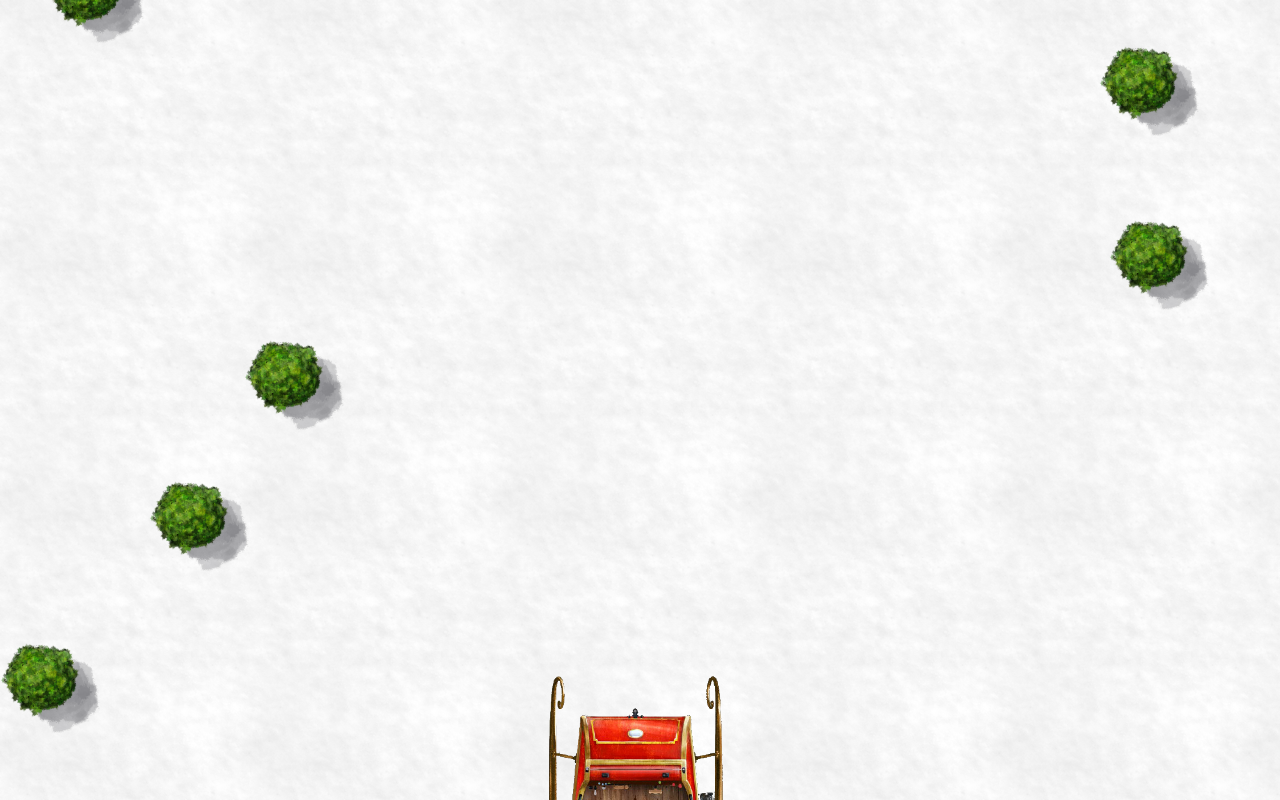
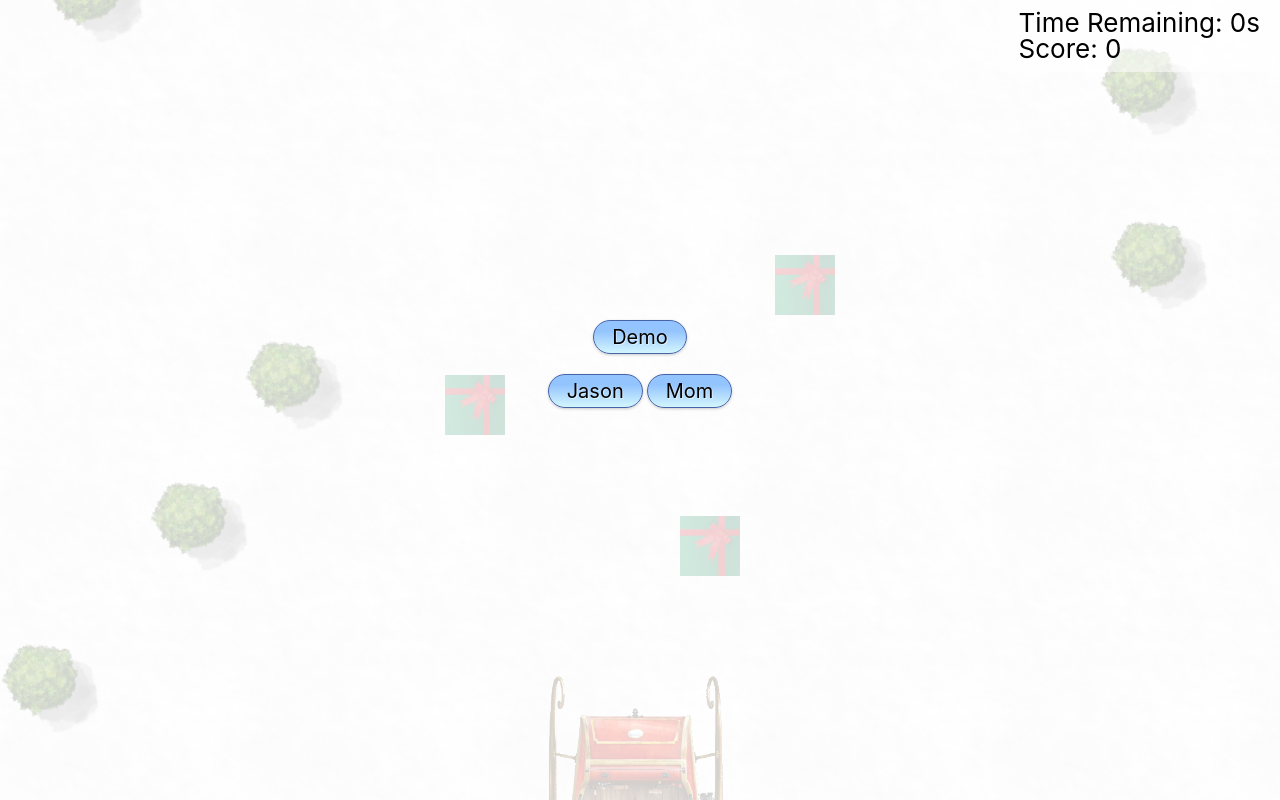
Before and after one commit to MattEagle/christmas, a plain HTML site: page index.html in a window 1280 px wide. Drawn offline with Linux system fonts and the light colour scheme.

Commit message:
add presents

```diff
--- a/css/styles.css
+++ b/css/styles.css
@@ -81,6 +81,18 @@ table {
   z-index: 2;
 }
 
+.present {
+  width: 60px;
+  position: absolute;
+  top: -60px;
+  height: 60px;
+  background-image: url(../img/gift.jpg);
+  background-size: cover;
+  background-position: center;
+  background-repeat: no-repeat;
+  z-index: 2;
+}
+
 .path {
   position: absolute;
   top: 0;
@@ -101,6 +113,7 @@ table {
   -ms-transition: all 200ms ease;
   -o-transition: all 200ms ease;
   transition: all 200ms ease;
+  z-index: 4;
 }
 
 .sleigh.left {
@@ -110,3 +123,59 @@ table {
 .sleigh.right {
   left: 66%;
 }
+
+.overview {
+  position: absolute;
+  top: 0;
+  left: 0;
+  width: 100%;
+  height: 100%;
+  z-index: 4;
+  background: rgba(255, 255, 255, 0.8);
+  text-align: center;
+  vertical-align: middle;
+}
+
+.button {
+  margin: 10px auto;
+  font-size: 20px;
+  padding: 4px 18px;
+  cursor: pointer;
+  outline: none;
+
+  background: #94c4fe;
+  background: -webkit-gradient(linear, left top, left bottom, color-stop(31%,#94c4fe), color-stop(100%,#d3f6fe));
+  background: -webkit-linear-gradient(top,  #94c4fe 31%,#d3f6fe 100%);
+  background: -moz-linear-gradient(top,  #94c4fe 31%, #d3f6fe 100%);
+  background: -o-linear-gradient(top,  #94c4fe 31%,#d3f6fe 100%);
+  background: -ms-linear-gradient(top,  #94c4fe 31%,#d3f6fe 100%);
+  background: linear-gradient(to bottom,  #94c4fe 31%,#d3f6fe 100%);
+  filter: progid:DXImageTransform.Microsoft.gradient( startColorstr='#94c4fe', endColorstr='#d3f6fe',GradientType=0 );
+
+  -webkit-border-radius: 25px;
+  -moz-border-radius: 25px;
+  border-radius: 25px;
+
+  border: 1px solid #4864a9;
+  color: #000;
+  text-shadow: 1px 1px 0px rgba(255,255,255,.5);
+  -webkit-box-shadow:  0px 1px 3px 0px rgba(0, 0, 0, .2);
+  box-shadow:  0px 1px 3px 0px rgba(0, 0, 0, .2);
+
+  font-family: -apple-system,BlinkMacSystemFont,sans-serif;
+}
+
+.button.demo {
+  margin-top: 40vh;
+}
+
+.score {
+  position: fixed;
+  top: 0;
+  right: 0;
+  font-size: 26px;
+  padding: 10px 20px;
+  z-index: 5;
+  background: rgba(255, 255, 255, 0.5);
+  font-family: -apple-system,BlinkMacSystemFont,sans-serif;
+}
--- a/index.html
+++ b/index.html
@@ -16,11 +16,20 @@
 </head>
 
 <body>
+  <div class="score">
+    <b>Time Remaining:</b> <span id="timer">0s</span><br />
+    <b>Score:</b> <span id="score">0</span>
+  </div>
   <div id="container" class="container">
     <div id="path" class="path">
       <img id="sleigh" class="sleigh" src="img/sleigh.png" />
     </div>
   </div>
+  <div id="overview" class="overview">
+    <button id="start-demo" class="button demo">Demo</button><br />
+    <button id="start-jason" class="button jason">Jason</button>
+    <button id="start-mom" class="button mom">Mom</button>
+  </div>
 
   <script src="js/scripts.js"></script>
 </body>
--- a/js/scripts.js
+++ b/js/scripts.js
@@ -1,7 +1,10 @@
 var Game = function() {
   const LEFT = 0,
   MIDDLE = 1,
-  RIGHT = 2;
+  RIGHT = 2,
+  DEMO = 0,
+  JASON = 1,
+  MOM = 2;
 
   var speed = 6,
   fps = 60,
@@ -9,10 +12,14 @@ var Game = function() {
   container = null,
   rand = 100,
   trees = [],
+  presents = [],
   viewHeight = 0,
   treeIndex = 0,
   sleigh = null,
-  sleighPosition = MIDDLE;
+  sleighPosition = MIDDLE,
+  gameStarted = false,
+  gameUser = null,
+  score = 0;
 
   return {
     init: function() {
@@ -40,6 +47,22 @@ var Game = function() {
         }
         e.preventDefault();
       };
+
+      document.getElementById("start-demo").addEventListener("click", function() {
+        Game.startGame(DEMO);
+      });
+
+      document.getElementById("start-jason").addEventListener("click", function() {
+        Game.startGame(JASON);
+      });
+
+      document.getElementById("start-mom").addEventListener("click", function() {
+        Game.startGame(MOM);
+      });
+    },
+    startGame: function(user) {
+      gameStarted = true;
+      document.getElementById("overview").style.display = "none";
     },
     moveLeft: function() {
       switch (sleighPosition) {
@@ -84,8 +107,38 @@ var Game = function() {
       rand = Math.round(Math.random() * (1000 - 500)) + 500;
       setTimeout(function() {
         Game.addTree();
+
+        if(rand % 2 == 0) {
+          Game.addPresent();
+        }
+
         Game.randomInterval();
       }, rand);
+    },
+    addPresent: function() {
+      var present = document.createElement("div");
+      var pos = Math.round(Math.random() * (3 - 1) + 1);
+
+      present.classList.add("present");
+
+      switch (pos) {
+        case 1:
+        present.style.left = "95px";
+        present.classList.add("left");
+        break;
+
+        case 2:
+        present.style.left = "330px";
+        break;
+
+        case 3:
+        present.style.right = "95px";
+        present.classList.add("right");
+        break;
+      }
+
+      document.getElementById("path").appendChild(present);
+      presents.push(present);
     },
     addTree: function() {
       var tree = document.createElement("div");
@@ -119,6 +172,7 @@ var Game = function() {
       }, 1000 / fps);
     },
     redrawAssets: function() {
+      // animate the snow
       var snowTop = parseInt(getComputedStyle(snow)['top'].replace("px",""));
       snowTop += 0.5 * speed;
 
@@ -128,6 +182,7 @@ var Game = function() {
         snow.style.top = "0px";
       }
 
+      // animate the trees
       trees.forEach(function(tree, i){
         var treeTop = parseInt(getComputedStyle(tree)['top'].replace("px",""));
         treeTop += 0.5 * speed;
@@ -139,6 +194,42 @@ var Game = function() {
           trees.splice(i, 1);
         }
       });
+
+      // animate the presents
+      presents.forEach(function(present, i){
+        var presentTop = parseInt(getComputedStyle(present)['top'].replace("px",""));
+        presentTop += 0.5 * speed;
+
+        present.style.top = presentTop + "px";
+
+        if(presentTop > viewHeight + 100) {
+          present.parentNode.removeChild(present);
+          presents.splice(i, 1);
+          return;
+        }
+
+        if(presentTop > (viewHeight - 220) && presentTop < (viewHeight - 200)) {
+          var presentPos = null;
+          if(present.classList.contains("left")) {
+            presentPos = LEFT;
+          } else if(present.classList.contains("right")) {
+            presentPos = RIGHT;
+          } else {
+            presentPos = MIDDLE;
+          }
+
+          console.log("present: " + presentPos);
+          console.log("sleigh: " + sleighPosition);
+
+          if(presentPos == sleighPosition) {
+            present.parentNode.removeChild(present);
+            presents.splice(i, 1);
+
+            score++;
+            document.getElementById("score").innerHTML = score;
+          }
+        }
+      });
     }
   }
 }();
```
Also changed, not shown: img/gift.jpg (added).
